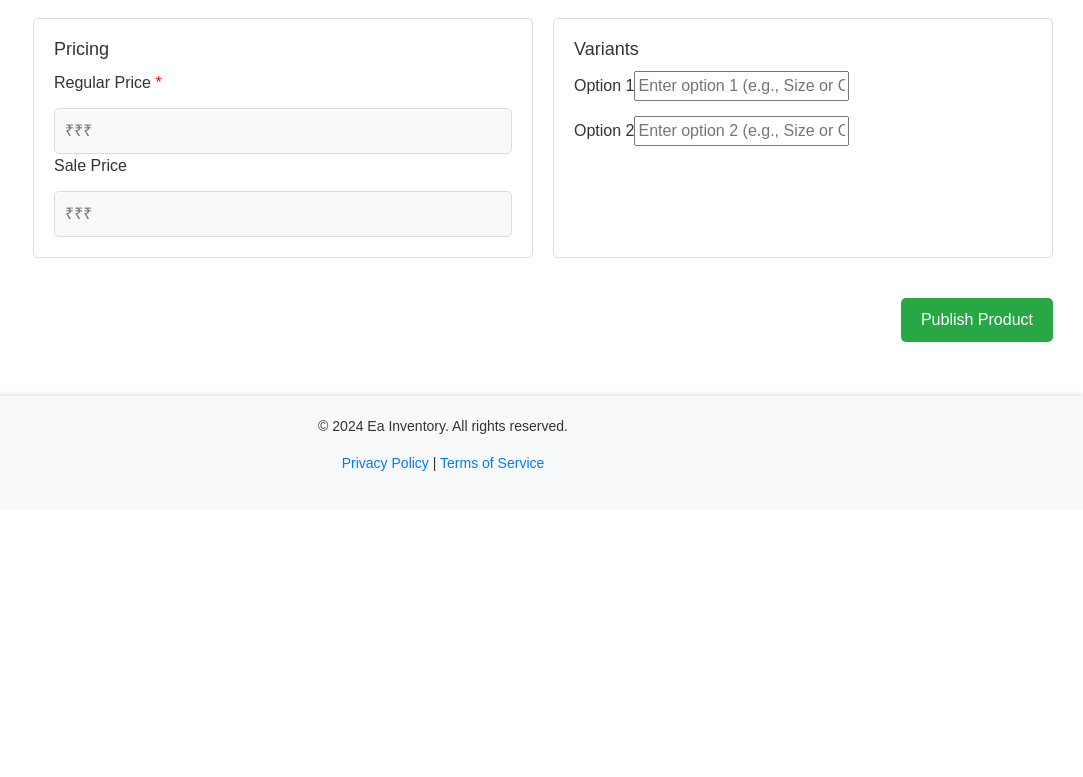
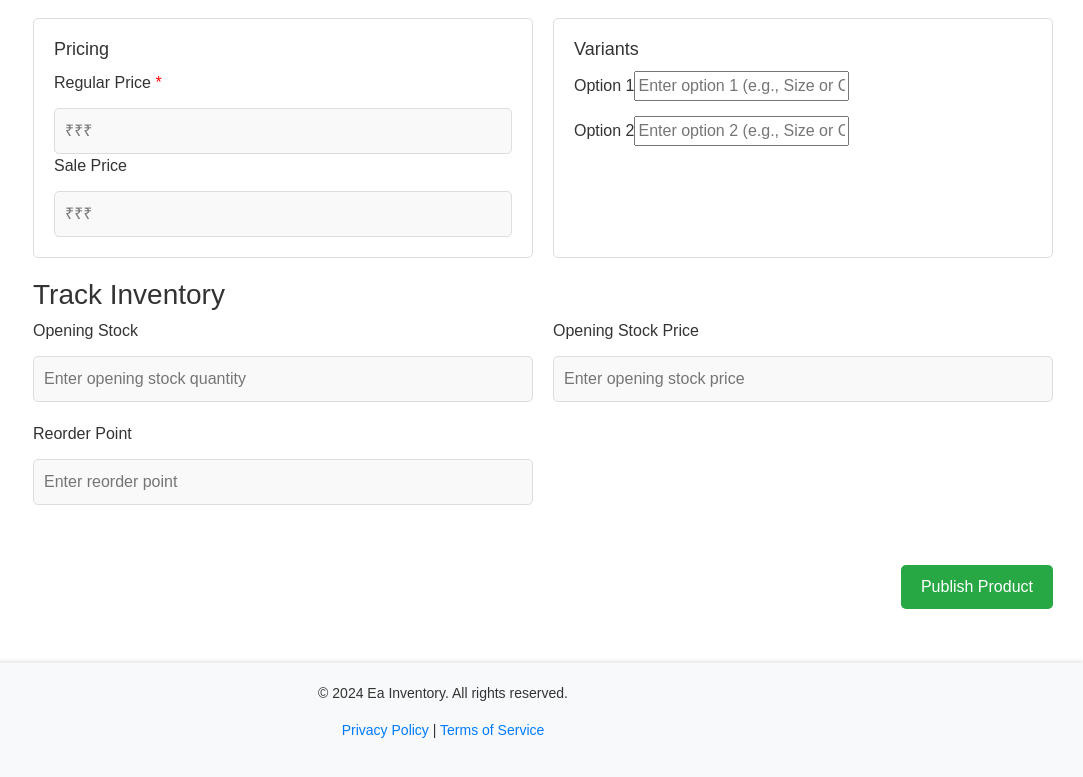
Before and after one commit to ElamaranV/InventoryManagement, a React (Create React App) app in the folder inventory-management/: page /addproduct in a window 1280 px wide. Shown: the part 1101-1878 px from the top of the page, without its empty margins (197-1280 px from the left). Before the commit the page ends 1611 px from the top, so only its background shows below. Built offline with nearby package versions, Linux system fonts and the light colour scheme; no server answers.

Commit message:
Added track fields for Addproducts

```diff
--- a/inventory-management/src/Components/addProducts/AddProducts.css
+++ b/inventory-management/src/Components/addProducts/AddProducts.css
@@ -171,3 +171,23 @@
   object-fit: cover;
   border-radius: 4px;
 }
+
+.track-inventory-section {
+  grid-column: span 2;
+  margin-bottom: 20px;
+}
+
+.inventory-fields {
+  display: grid;
+  grid-template-columns: 1fr 1fr;
+  gap: 20px;
+}
+
+.inventory-field input {
+  width: 100%;
+  padding: 10px;
+  margin-top: 5px;
+  border: 1px solid #ddd;
+  border-radius: 5px;
+  background-color: #f9f9f9;
+}
--- a/inventory-management/src/Components/addProducts/AddProducts.jsx
+++ b/inventory-management/src/Components/addProducts/AddProducts.jsx
@@ -22,6 +22,9 @@ const AddProduct = () => {
   const [images, setImages] = useState([]);
   const [units, setUnits] = useState('');
   const [vendorsList, setVendorsList] = useState([]);
+  const [openingStock, setOpeningStock] = useState('');
+  const [openingStockPrice, setOpeningStockPrice] = useState('');
+  const [reorderPoint, setReorderPoint] = useState('');
   const fileInputRef = useRef(null);
 
   useEffect(() => {
@@ -67,6 +70,9 @@ const AddProduct = () => {
     formData.append('dimensions', dimensions);
     formData.append('variants', JSON.stringify({ option1: variantOption1, option2: variantOption2 }));
     formData.append('units', units);
+    formData.append('openingStock', openingStock);
+    formData.append('openingStockPrice', openingStockPrice);
+    formData.append('reorderPoint', reorderPoint);
 
     images.forEach((image, index) => {
       formData.append(`images`, image);
@@ -92,6 +98,9 @@ const AddProduct = () => {
       setDimensions('');
       setImages([]);
       setUnits('');
+      setOpeningStock('');
+      setOpeningStockPrice('');
+      setReorderPoint('');
     } catch (error) {
       alertify.error('There was an error publishing the product!');
       console.error('There was an error publishing the product!', error);
@@ -284,6 +293,38 @@ const AddProduct = () => {
               </div>
             </div>
 
+            <div className="track-inventory-section">
+              <h3>Track Inventory</h3>
+              <div className="inventory-fields">
+                <div className="inventory-field">
+                  <label>Opening Stock</label>
+                  <input
+                    type="number"
+                    placeholder="Enter opening stock quantity"
+                    value={openingStock}
+                    onChange={(e) => setOpeningStock(e.target.value)}
+                  />
+                </div>
+                <div className="inventory-field">
+                  <label>Opening Stock Price</label>
+                  <input
+                    type="number"
+                    placeholder="Enter opening stock price"
+                    value={openingStockPrice}
+                    onChange={(e) => setOpeningStockPrice(e.target.value)}
+                  />
+                </div>
+                <div className="inventory-field">
+                  <label>Reorder Point</label>
+                  <input
+                    type="number"
+                    placeholder="Enter reorder point"
+                    value={reorderPoint}
+                    onChange={(e) => setReorderPoint(e.target.value)}
+                  />
+                </div>
+              </div>
+            </div>
 
             <div className="save-publish">
               <button className="publish-btn" onClick={handlePublish}>
```
Also changed, not shown: 2 other files (tests, documents, lock files or other folders). Lines whose indentation alone changed are shown as unchanged.
